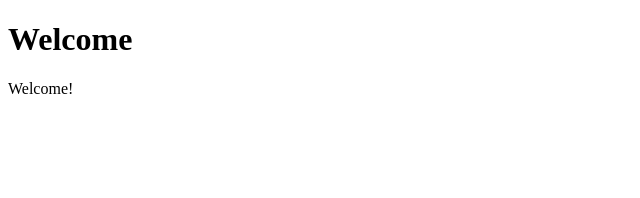
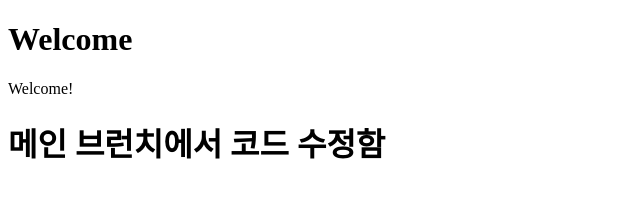
Before and after one commit to ckehqja/sparta, a plain HTML site: page project/1.html in a window 1280 px wide. Shown: the whole page, without its empty margins (0-640 px from the left). Drawn offline with Linux system fonts and the light colour scheme.

Commit message:
1.html main edit

```diff
--- a/project/1.html
+++ b/project/1.html
@@ -33,6 +33,7 @@
             document.getElementById('welcomeMessage').textContent = 'Welcome!';
         }
     </script>
+    <h1>메인 브런치에서 코드 수정함</h1>
 </body>
 
 </html>
```
